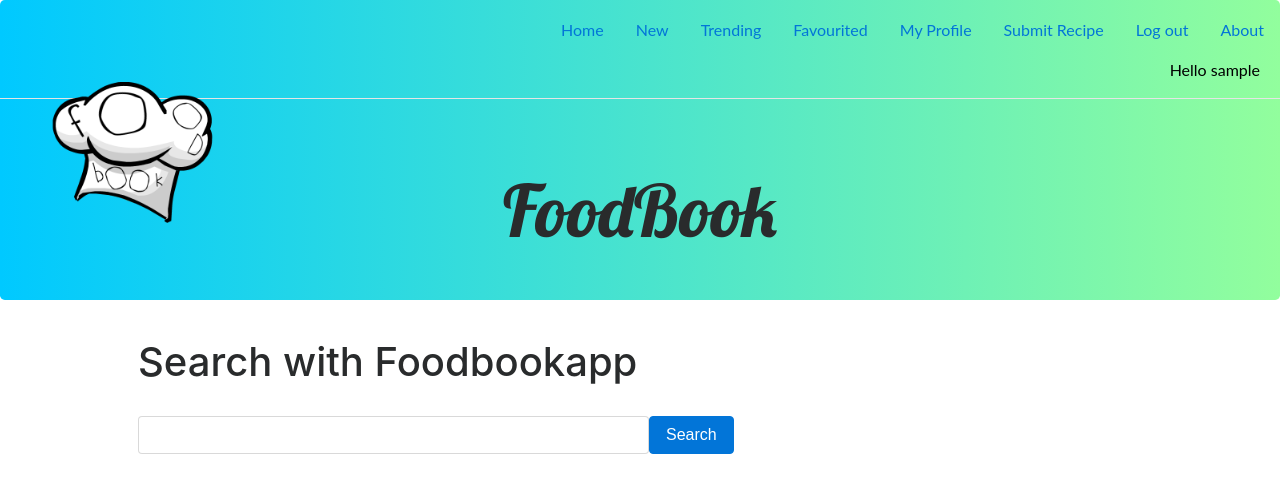
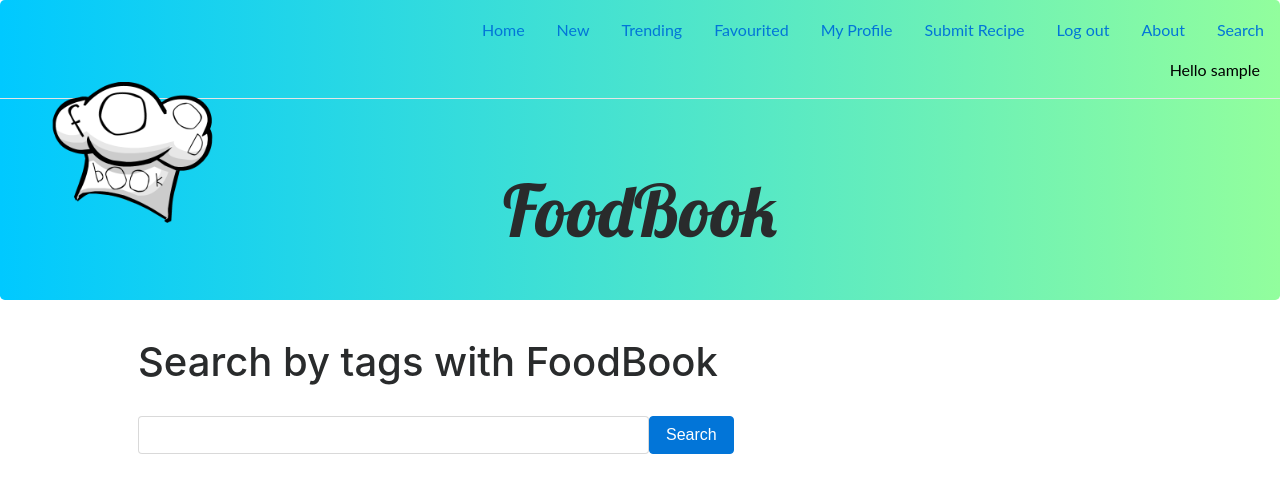
Before and after one commit to SalmanMohammadi/food_book, a Django app: template templates/foodbookapp/search.html in a window 1280 px wide. Shown: the top 493 px of the page. Run offline with Django 3.2, Linux system fonts and the light colour scheme; the template is opened without the code that fills it, so the values that code supplies are empty; the visitor is signed in with stand-in values (Sample User, id 1); parts of the project's set-up code (start-up, migrations or seed data) failed here and were passed over; some libraries are stand-ins or nearby versions.

Commit message:
testing tag search

```diff
--- a/food_book/settings.py
+++ b/food_book/settings.py
@@ -29,7 +29,8 @@ DEBUG = True
 
 ALLOWED_HOSTS = [
 				'CoffeeDrinker22302.pythonanywhere.com',
-				'127.0.0.1'
+				'127.0.0.1',
+				'localhost'
 ]
 
 
--- a/foodbookapp/models.py
+++ b/foodbookapp/models.py
@@ -41,8 +41,6 @@ class UserProfile(models.Model):
     def __str__(self):
         return self.user.username
 
-
-
 class Comment(models.Model):
     user = models.ForeignKey(User)
     recipe = models.ForeignKey(Recipe, related_name='on_recipe')
--- a/foodbookapp/urls.py
+++ b/foodbookapp/urls.py
@@ -17,4 +17,4 @@ urlpatterns = [
 	url(r'^favourite/(?P<type>[\w]+)$', views.fav_recipe, name = 'favourite'),
 	url(r'^recipe/(?P<recipe_slug>[\w\-]+)/comment/$', views.add_comment, name = 'add_comment'),
 	url(r'^search/$', views.search, name = 'search'),
-]
+	url(r'^tagsearch/?P<tag_name>[\w\-]+)$',views.tag_search,name='tag_search'),
--- a/foodbookapp/webhose_search.py
+++ b/foodbookapp/webhose_search.py
@@ -1,6 +1,6 @@
 import json # database manipulation.
 import urllib
-import urllib2
+#import urllib2
 
 def read_webhose_key():
 	"""
--- a/templates/foodbookapp/base.html
+++ b/templates/foodbookapp/base.html
@@ -56,6 +56,9 @@
 						<li class="nav-item">
 							<a class="nav-link" href="{% url 'about' %}">About</a>
 						</li>
+						<li class="nav-item">
+							<a class="nav-link" href="{% url 'search' %}">Search</a>
+						</li>
 					{% else %}
 						<li class="nav-item">
 							<a class="nav-link" href="{% url 'home' %}">Home</a>
--- a/templates/foodbookapp/register.html
+++ b/templates/foodbookapp/register.html
@@ -21,12 +21,6 @@ Sign up
 	{% else %}
 
 	<form class="form-login" role="form" method="post" action="{% url 'register' %}" enctype="multipart/form-data">
-
-	{% for message in messages %}
-		{% if message.level == DEFAULT_MESSAGE_LEVELS.ERROR%}
-			Error: {{message}}
-		{% endif %}
-	{% endfor %}
 
     <div class = "title">
 		Sign up here!
--- a/templates/foodbookapp/search.html
+++ b/templates/foodbookapp/search.html
@@ -14,17 +14,16 @@
 
 {% block body_block %}
 	<div>
-		<h1>Search with Foodbookapp</h1>
+		<h1>Search by tags with FoodBook</h1>
 		<br/>
-		<form class="form-inline" id="user_form"
-				method="post" action="{% url 'search' %}">
+		<form class="form-inline" id="tag_form"
+				method="get" action="{% url 'tag_search' %}">
 			{% csrf_token %}
 			<div class="form-group">
 				<input class="form-control" type="text" size ="50"
-						name="query" value="{{ query }}" id="query" />
+						name="tag_title" value="{{ query }}" id="query" />
 			</div>
-			<button class="btn btn-primary" type="submit" name="submit"
-					value="Search">Search</button>
+			<button class="btn btn-primary" type="submit" name="submit" value="Search">Search</button>
 		</form>
 		<div>
 			{% if results_list %}
```
Also changed, not shown: foodbookapp/forms.py (+7 -0 lines), foodbookapp/views.py (+11 -2 lines).
